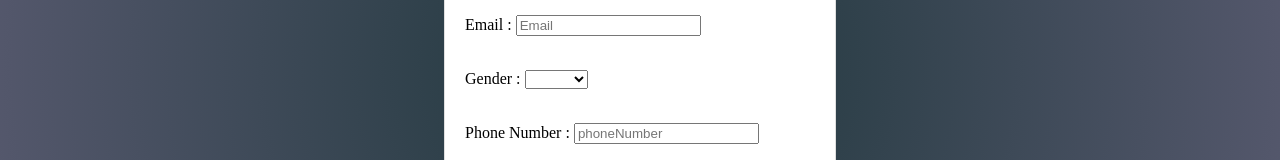
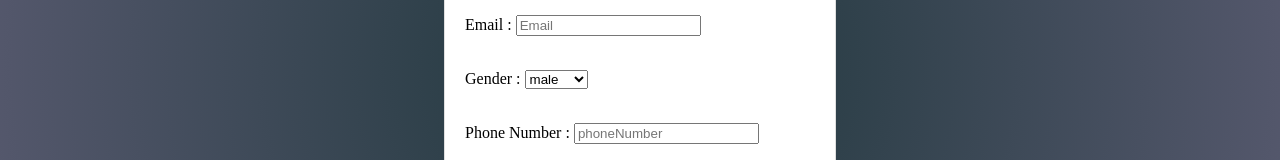
Before and after one commit to rahulmskh/ReactJS-React-getting-started-NPM-NPM-Scripts-React-Basics-What-is-React-J---Signup-Form, a React app: page / in a window 1280 px wide. Shown: the part 341-501 px from the top of the page. Built offline with nearby package versions, Linux system fonts and the light colour scheme.

Commit message:
correction in showing message

```diff
--- a/src/components/App.js
+++ b/src/components/App.js
@@ -3,11 +3,11 @@ import '../styles/App.css';
 
 const App = () => {
   const initialValues = { username: '', email: '', gender: '', phoneNumber: '', password: ''};
-  let UserName;
+  //let UserName;
   const [formValues, setFormValues] = useState(initialValues);
   const [formErrors, setFormErrors] = useState({});
   const [isSubmit, setIsSubmit] = useState(false);
-  const [userName, setUserName] = useState('');
+ // const [userName, setUserName] = useState('');
 
   const handleChange =(event) =>{
     const{name,value} = event.target;
@@ -17,8 +17,8 @@ const App = () => {
   const handleSubmit = (event) =>{
     event.preventDefault();
     setFormErrors(validation(formValues));
-    UserName = 'Hello '+ formValues.email.split('@')[0];
-    setUserName(UserName);
+    //UserName = 'Hello '+ formValues.email.split('@')[0];
+   // setUserName(UserName);
    // console.log(UserName);
     setIsSubmit(true);
   }
@@ -42,7 +42,7 @@ const App = () => {
       if(!values.gender){
         errors.gender = "All fields are mandatory";
       }
-      else if(values.gender != 'male' || values.gender != 'female' || values.gender != 'others'){
+      else if(!values.gender.length === 0){
         errors.gender = "Please identify as male, female or others";
       }
       if(!values.phoneNumber){
@@ -61,7 +61,7 @@ const App = () => {
 
   return (
     <div id="main">
-       {(Object.keys(formErrors).length === 0 && isSubmit) ? <h1>{UserName}</h1> : <></>}
+       {(Object.keys(formErrors).length === 0 && isSubmit) ? (<h1>{'Hello '+ (formValues.email.split('@')[0])}</h1>) :( <></>)}
        {/* console.log(UserName); */}
       <form onSubmit={handleSubmit}>
       <h1>Sign Up Form</h1>
@@ -89,14 +89,14 @@ const App = () => {
             />
             {!(Object.keys(formErrors).length === 0 && isSubmit)  && <p>{formErrors.email}</p>}
           </div><br></br>
-          <div> <span>Gender : </span>
+          <div> <label>Gender : </label>
             <select
             data-testid = 'gender'
+            name="gender"
             value={formValues.gender}
             onChange={handleChange}
             //defaultValue='male'
             >
-              <option></option>
               <option value='male'>male</option>
               <option value='female'>female</option>
               <option value='others'>others</option>
```
